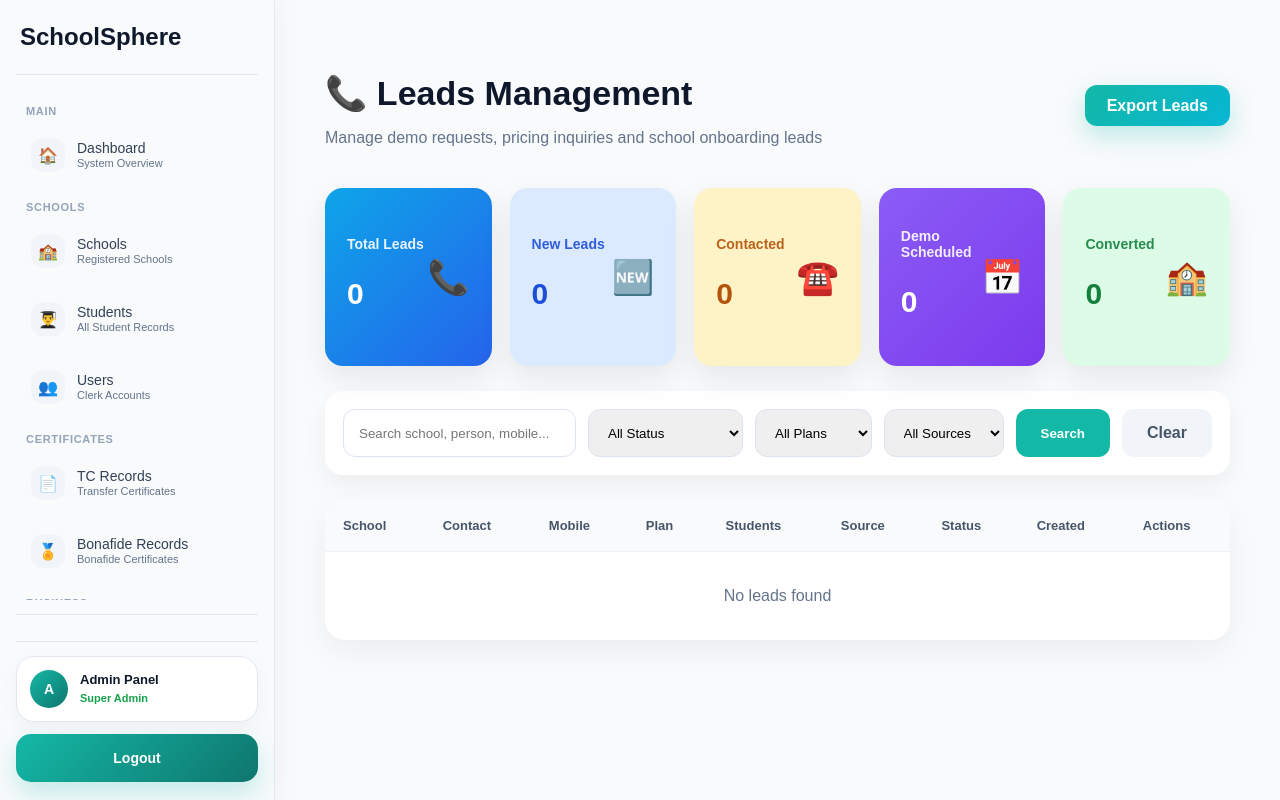
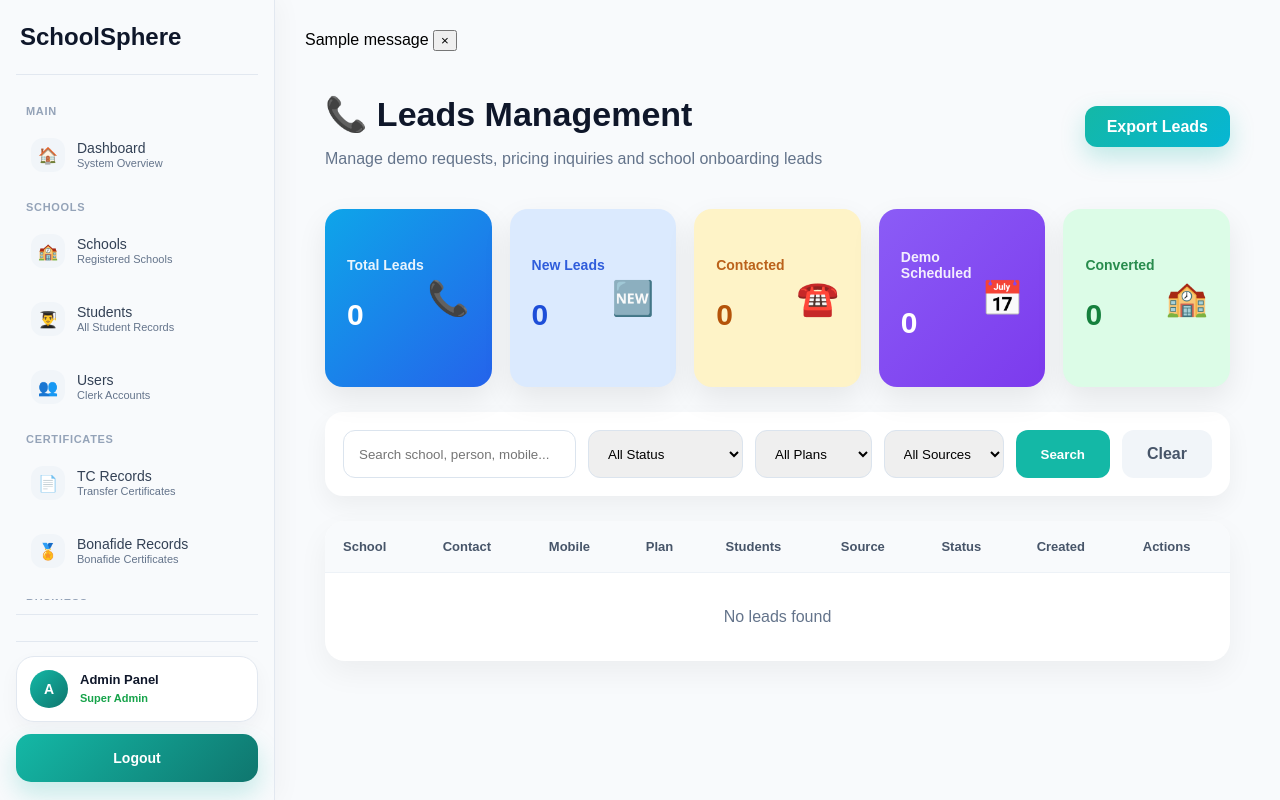
Before and after one commit to sapdhare/SchoolERP, a Flask app: page /superadmin/leads in a window 1280 px wide. Run offline with Flask 3, Linux system fonts and the light colour scheme; the visitor is signed in with stand-in values (Sample User, id 1); one stand-in notice (Sample message) is shown; data that the repository does not hold is empty; parts of the project's set-up code (start-up, migrations or seed data) failed here and were passed over; some libraries are stand-ins or nearby versions.

Commit message:
Update dashboard_base.html

```diff
--- a/templates/dashboard/dashboard_base.html
+++ b/templates/dashboard/dashboard_base.html
@@ -538,9 +538,45 @@
 
 
 <!-- MAIN -->
+<!-- MAIN -->
 <div class="main">
 
+    <!-- =======================================
+         GLOBAL FLASH MESSAGE
+    ======================================== -->
+
+    {% with messages = get_flashed_messages(with_categories=true) %}
+
+        {% if messages %}
+
+            <div class="flash-wrapper">
+
+                {% for category, message in messages %}
+
+                    <div class="flash-message flash-{{ category }}">
+
+                        <span>{{ message }}</span>
+
+                        <button
+                            class="flash-close"
+                            onclick="this.parentElement.remove()">
+
+                            &times;
+
+                        </button>
+
+                    </div>
+
+                {% endfor %}
+
+            </div>
+
+        {% endif %}
+
+    {% endwith %}
+
     {% block content %}{% endblock %}
+
 </div>
 
 <!-- ================= GLOBAL CSRF TOKEN ================= -->
```
